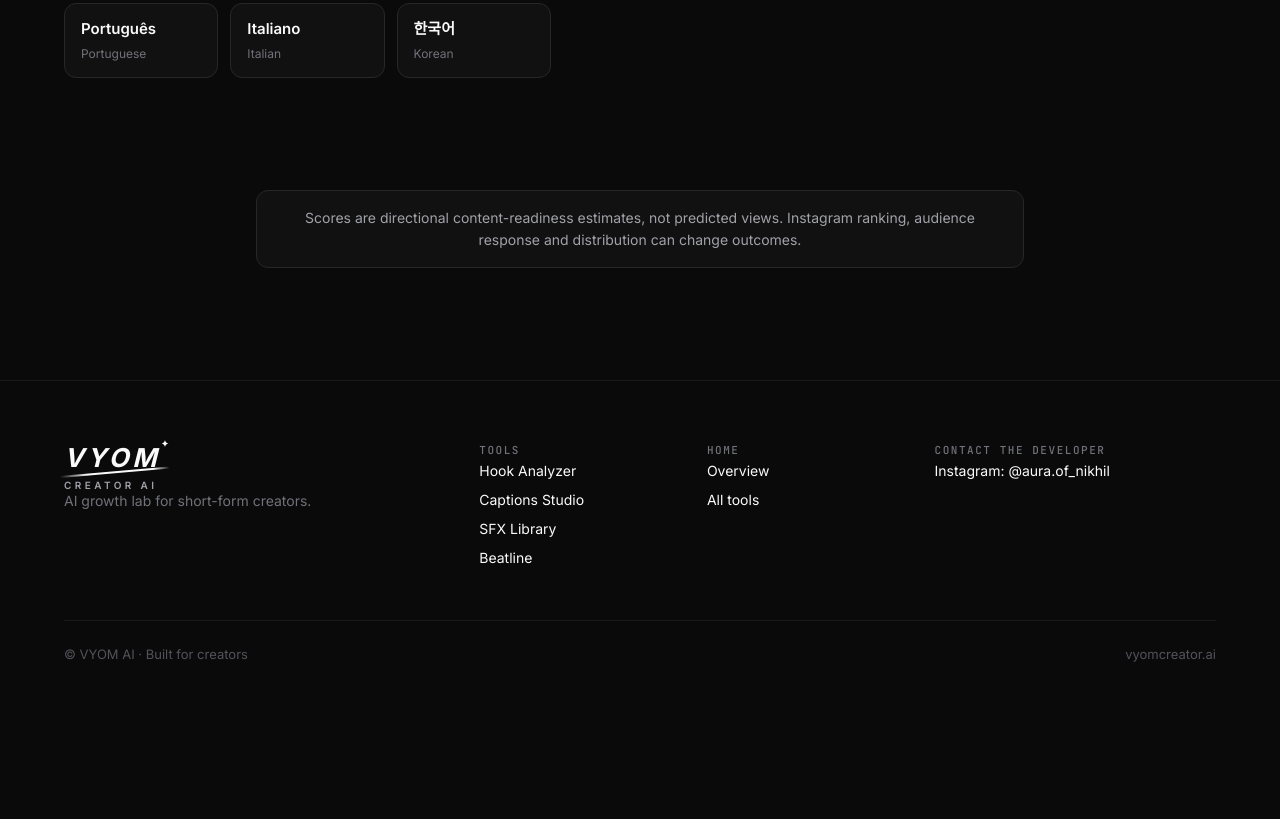
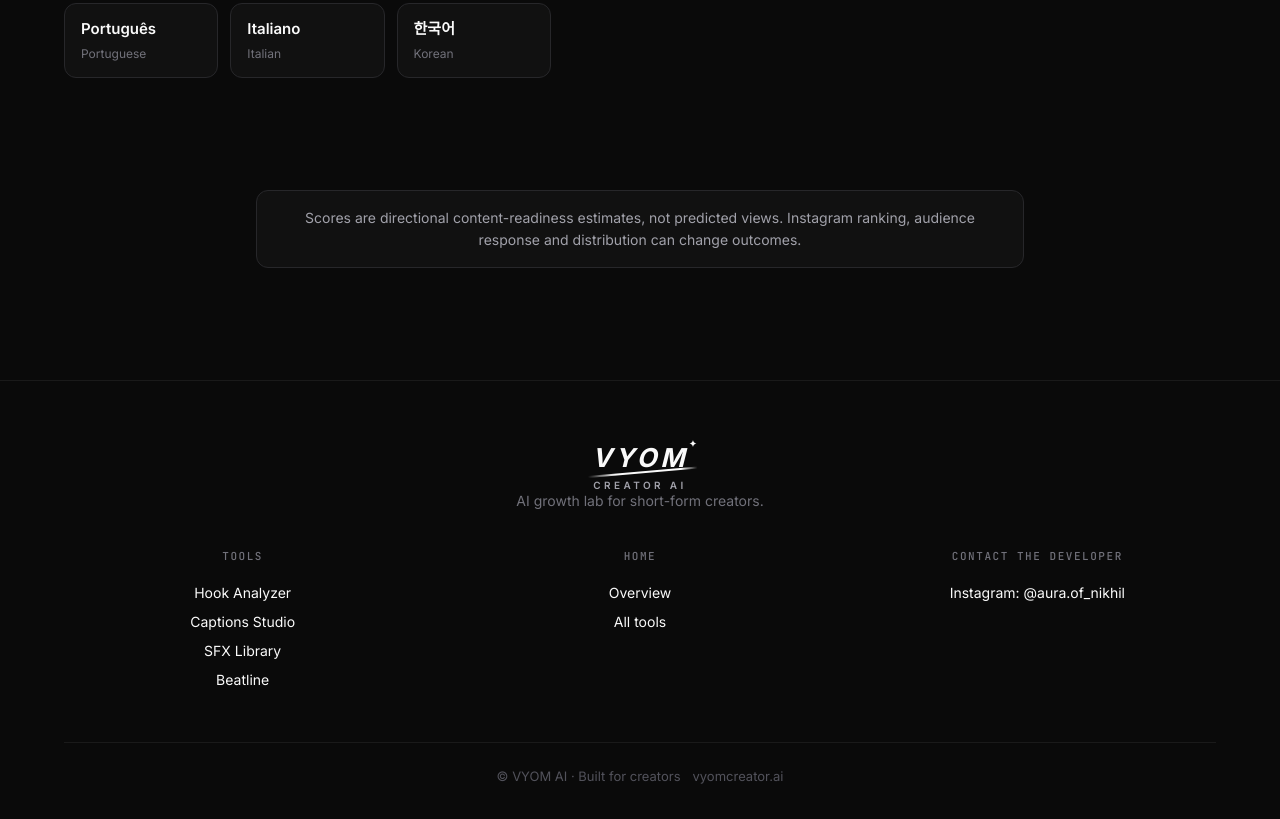
Before and after one commit to nikhilkumar-24/vyomcreator.ai, a website: page index.html in a window 1280 px wide. Shown: the part 2999-3818 px from the top of the page. Before the commit the page ends 3696 px from the top, so only its background shows below. Drawn offline with Linux system fonts and the light colour scheme.

Commit message:
Center homepage footer and align bottom bar
Co-authored-by: Copilot <223556219+Copilot@users.noreply.github.com>

```diff
--- a/home.css
+++ b/home.css
@@ -396,9 +396,10 @@ body.landing .lp-note {
 }
 
 /* Footer */
-.lp-footer { padding: 64px 16px 32px; border-top: 1px solid #1a1a1a; }
-.lp-footer-inner { max-width: 1152px; margin: 0 auto; display: grid; grid-template-columns: 1fr; gap: 40px; }
+.lp-footer { padding: 64px 16px 32px; border-top: 1px solid #1a1a1a; text-align: center; }
+.lp-footer-inner { max-width: 1152px; margin: 0 auto; display: grid; grid-template-columns: 1fr; gap: 40px; justify-items: center; }
 .lp-footer-brand p { margin-top: 16px; font-size: 14px; color: #71717a; }
+.lp-footer-brand .vyom-logo { display: inline-flex; flex-direction: column; align-items: center; }
 .lp-footer-brand img { height: 28px; width: auto; }
 .lp-footer h4 {
   margin-bottom: 16px;
@@ -417,11 +418,13 @@ body.landing .lp-note {
   display: flex;
   flex-wrap: wrap;
   gap: 12px;
-  justify-content: space-between;
+  justify-content: center;
+  text-align: center;
   font-size: 13px;
   color: #52525b;
 }
-@media (min-width: 768px) { .lp-footer-inner { grid-template-columns: 2fr 1fr 1fr 1.5fr; } }
+@media (min-width: 768px) { .lp-footer-inner { grid-template-columns: repeat(3, minmax(0, 1fr)); } .lp-footer-brand { grid-column: 1 / -1; } }
+body.landing .lp-footer h4 { margin-bottom: 16px; }
 
 /* Entrance animation (skipped for reduced motion) */
 @media (prefers-reduced-motion: no-preference) {
```
